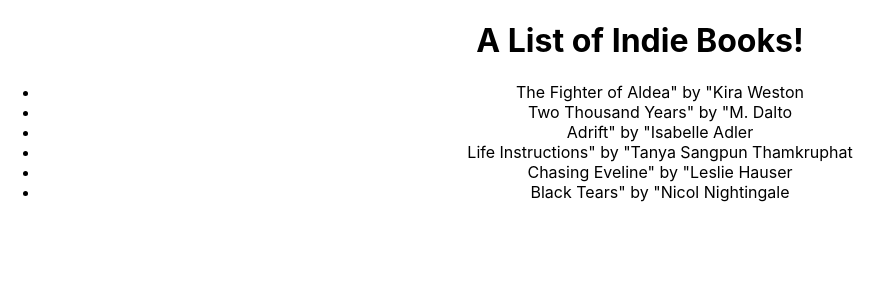
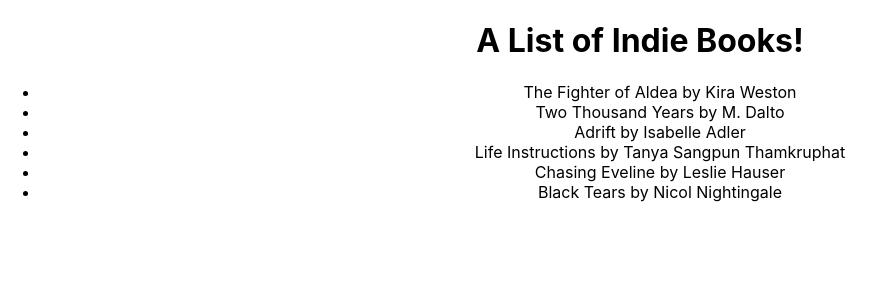
Before and after one commit to KathrynN/indiebooks, a React (Create React App) app: page / in a window 1280 px wide. Shown: the top 300 px of the page, without its empty margins (0-893 px from the left). Built offline with nearby package versions, Linux system fonts and the light colour scheme.

Commit message:
Cleaning up

```diff
--- a/src/App.js
+++ b/src/App.js
@@ -12,12 +12,12 @@ function App() {
 }
 
 function generateBookList(booksList) {
+  console.log(process.env);
   return (
     <ul>
-      {" "}
       {booksList.map(item => (
-        <GetBookInfo book={item} />
-      ))}{" "}
+        <GetBookInfo book={item} key={item.title} />
+      ))}
     </ul>
   );
 }
@@ -27,7 +27,7 @@ class GetBookInfo extends Component {
     const book = this.props.book;
     return (
       <li>
-        {book.title}" by "{book.author}
+        {book.title} by {book.author}
       </li>
     );
   }
```
